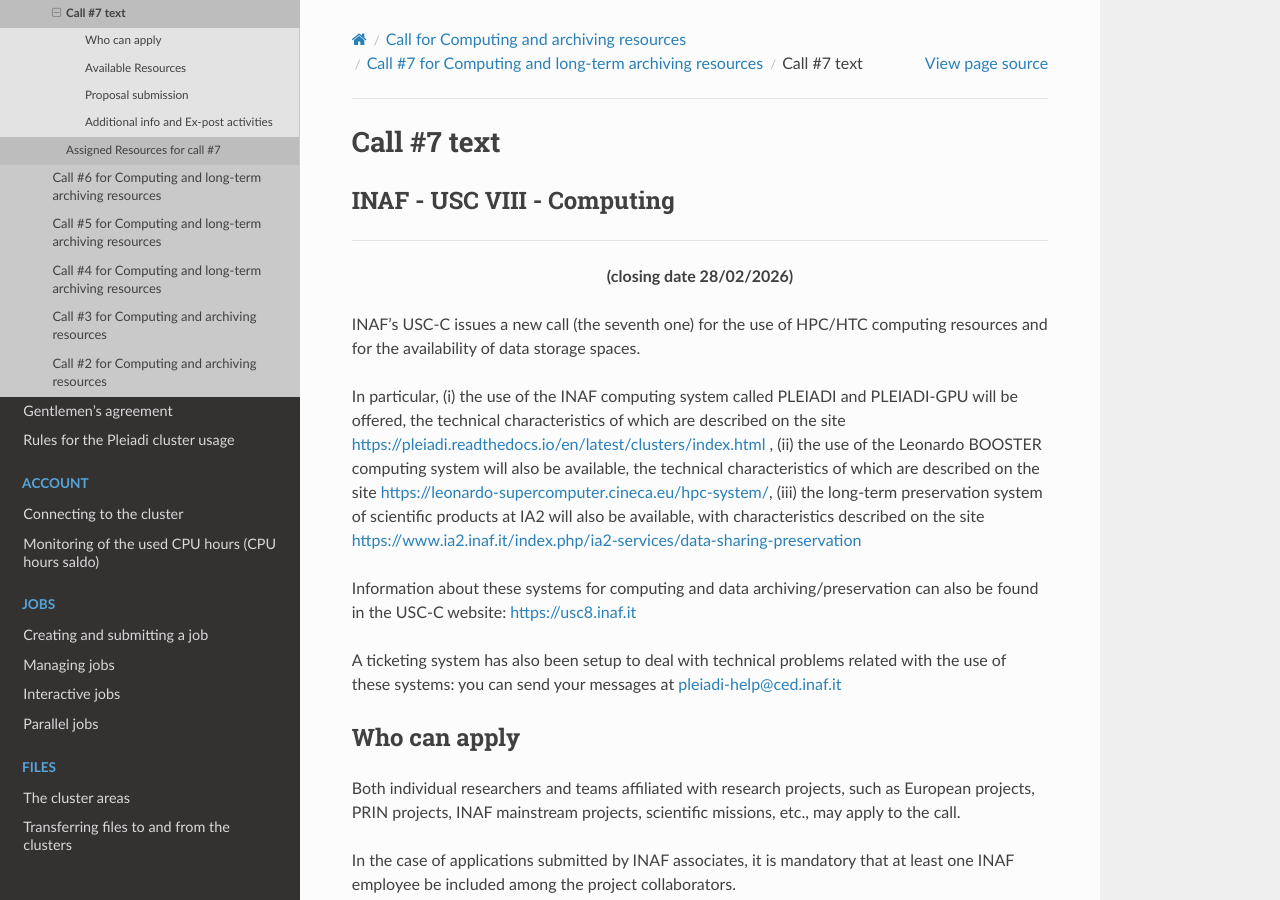
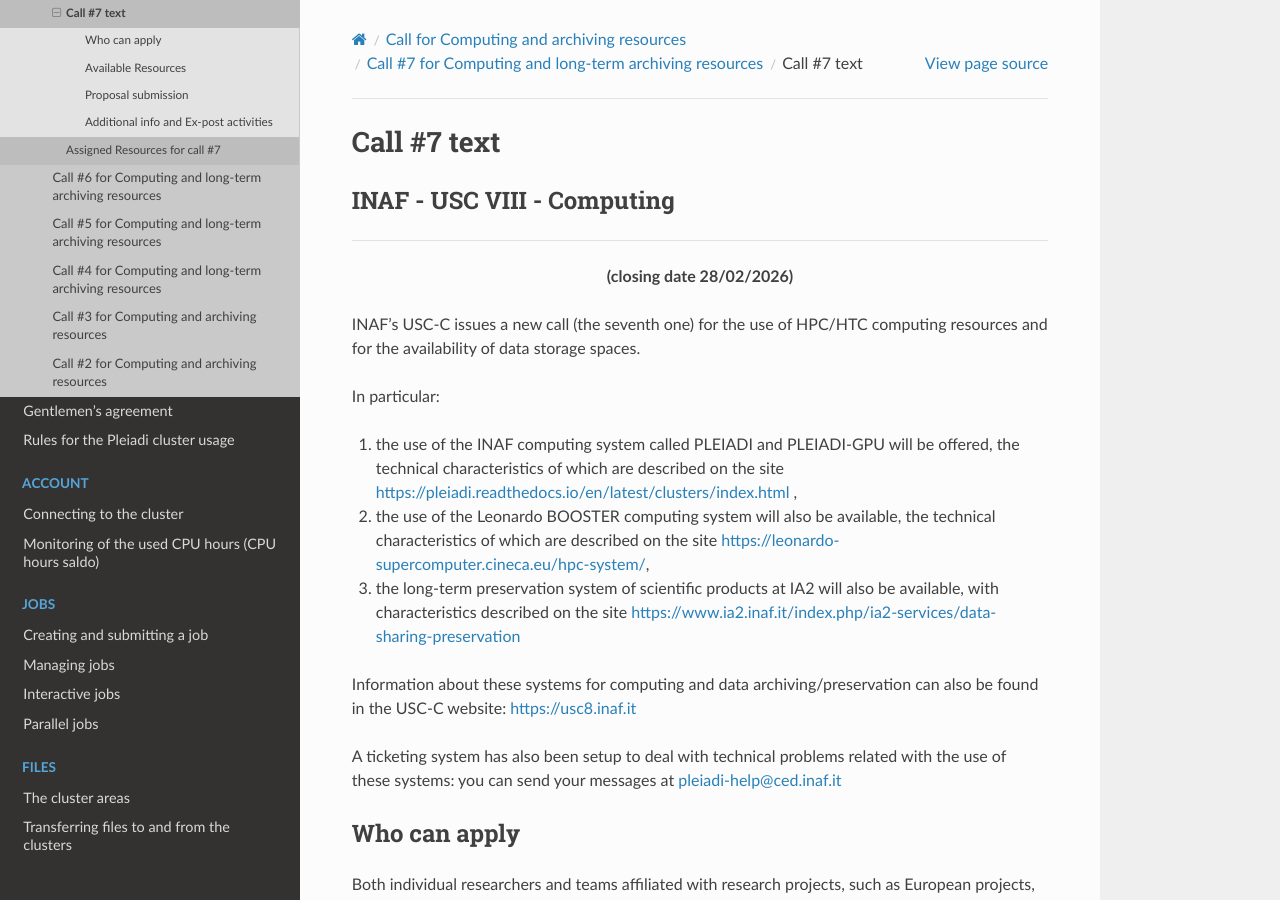
Before and after one commit to fvitello/pleiadi-doc, a Sphinx documentation site: the page built from docs/pleiadi/call/call7/text.rst, in a window 1280 px wide and 900 px high. Built offline with Sphinx 7.4.7 and the Read the Docs theme 3.1.0, drawn with Linux system fonts in a browser that asks for light colours.

```diff
--- a/docs/pleiadi/call/call7/text.rst
+++ b/docs/pleiadi/call/call7/text.rst
@@ -11,7 +11,8 @@ Call #7 text
 
 INAF's USC-C issues a new call (the seventh one) for the use of HPC/HTC computing resources and for the availability of data storage spaces.
 
-In particular,
+In particular:
+
 (i) the use of the INAF computing  system called PLEIADI and PLEIADI-GPU will be offered, the technical characteristics of which are described on the site https://pleiadi.readthedocs.io/en/latest/clusters/index.html ,
 (ii) the use of the Leonardo BOOSTER computing system will also be available, the technical characteristics of which are described on the site https://leonardo-supercomputer.cineca.eu/hpc-system/,
 (iii) the long-term preservation system of scientific products at IA2 will also be available, with characteristics described on the site https://www.ia2.inaf.it/index.php/ia2-services/data-sharing-preservation
```
